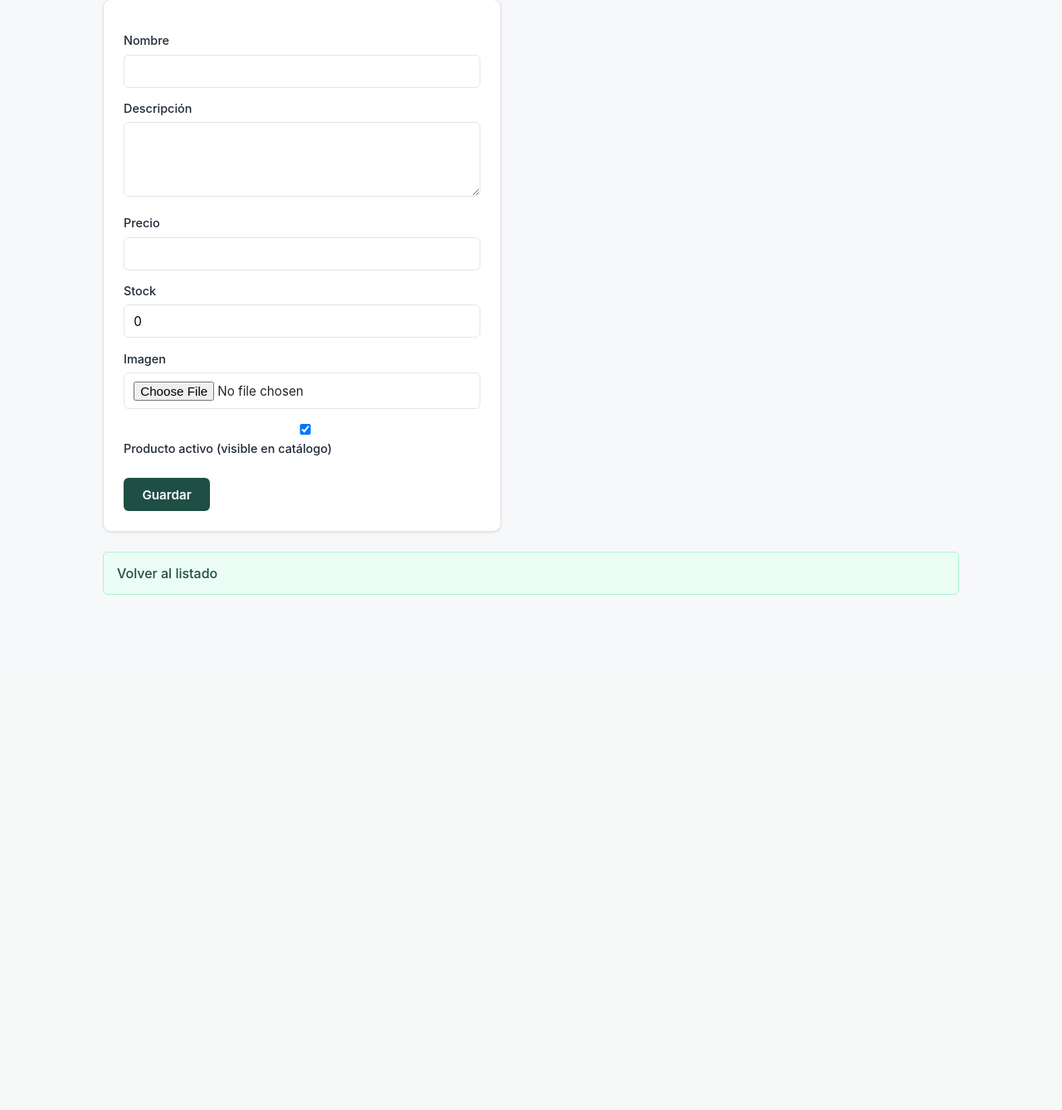
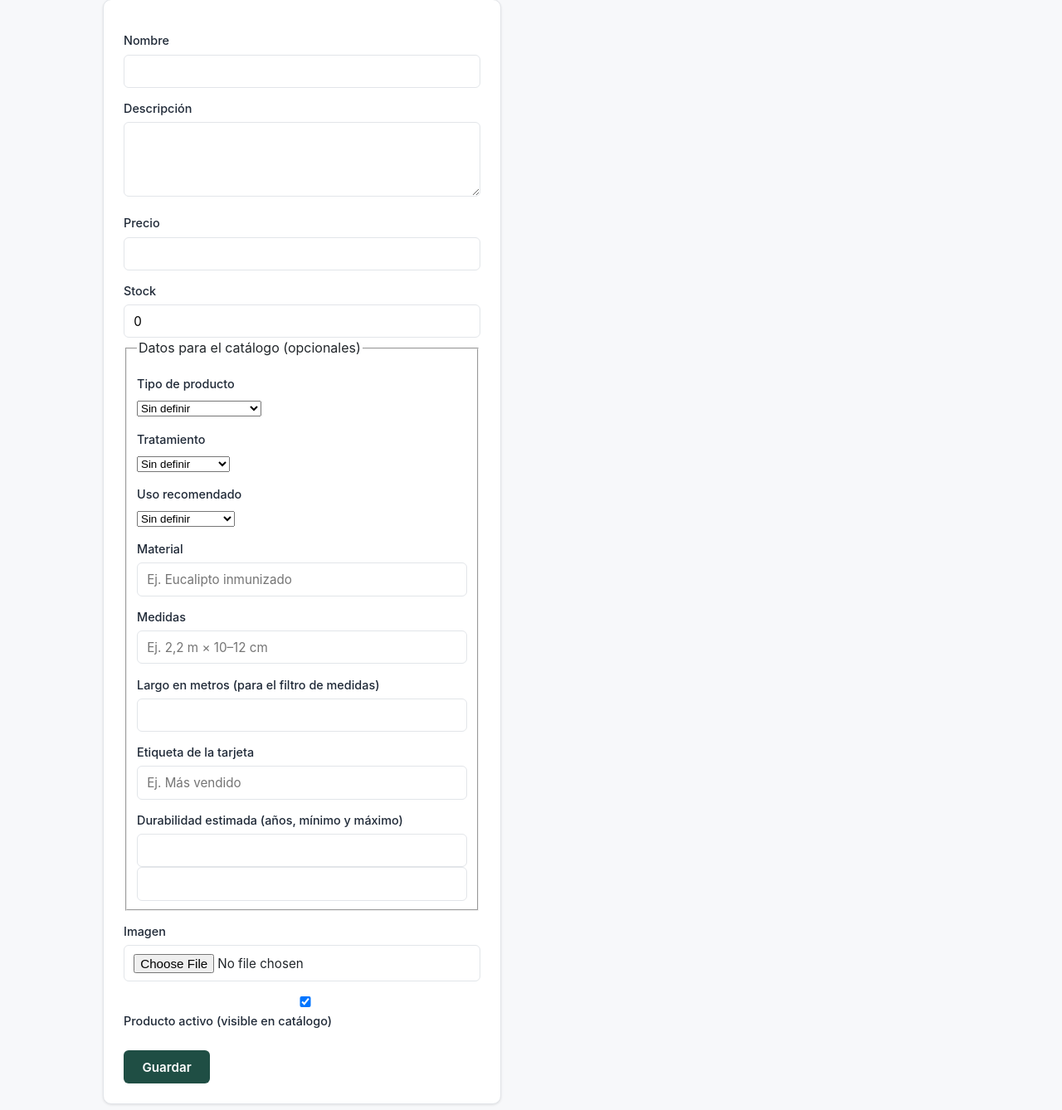
Before and after one commit to Zamielheladero/portal-seguro, a Laravel app: page /productos/create in a window 1280 px wide. Shown: the part 252-1590 px from the top of the page at 83% size. Before the commit the page ends 969 px from the top, so only its background shows below. Run offline with Laravel 12, Linux system fonts and the light colour scheme; the visitor is signed in with stand-in values (Sample User, id 1); style sheets or scripts are compiled from the project's sources.

Commit message:
feat(productos): datos del catálogo AgroPoste y filtros del catálogo público (CMS-09, CMS-11)
- Migración con campos opcionales: categoría, tratamiento, uso, material,
  medidas, largo, etiqueta y durabilidad.
- El panel de productos los valida contra listas blancas (Producto::FILTROS).
- El catálogo público acepta búsqueda, filtros y orden; cualquier valor fuera
  de la lista blanca se ignora.
- ProductoSeeder con el catálogo inicial (idempotente).

```diff
--- a/app/Http/Controllers/ProductoController.php
+++ b/app/Http/Controllers/ProductoController.php
@@ -3,8 +3,10 @@
 namespace App\Http\Controllers;
 
 use App\Models\Producto;
+use Illuminate\Database\Eloquent\Builder;
 use Illuminate\Http\Request;
 use Illuminate\Support\Facades\Storage;
+use Illuminate\Validation\Rule;
 
 class ProductoController extends Controller
 {
@@ -39,14 +41,7 @@ class ProductoController extends Controller
     {
         $this->authorize('create', Producto::class);
 
-        $data = $request->validate([
-            'nombre' => ['required', 'string', 'max:150'],
-            'descripcion' => ['nullable', 'string', 'max:2000'],
-            'precio' => ['required', 'numeric', 'min:0'],
-            'stock' => ['required', 'integer', 'min:0'],
-            'imagen' => ['nullable', 'image', 'max:2048'], // máx. 2MB
-            'activo' => ['sometimes', 'boolean'],
-        ]);
+        $data = $request->validate($this->reglas());
 
         if ($request->hasFile('imagen')) {
             $data['imagen'] = $request->file('imagen')->store('productos', 'public');
@@ -80,14 +75,7 @@ class ProductoController extends Controller
     {
         $this->authorize('update', $producto);
 
-        $data = $request->validate([
-            'nombre' => ['required', 'string', 'max:150'],
-            'descripcion' => ['nullable', 'string', 'max:2000'],
-            'precio' => ['required', 'numeric', 'min:0'],
-            'stock' => ['required', 'integer', 'min:0'],
-            'imagen' => ['nullable', 'image', 'max:2048'],
-            'activo' => ['sometimes', 'boolean'],
-        ]);
+        $data = $request->validate($this->reglas());
 
         if ($request->hasFile('imagen')) {
             if ($producto->imagen) {
@@ -127,12 +115,53 @@ class ProductoController extends Controller
     /**
      * CMS-11 - Catálogo público: cualquier visitante puede verlo, sin login.
      * Solo muestra productos activos y con stock disponible.
+     * Diseño AgroPoste: búsqueda, filtros y orden. Solo se aceptan valores
+     * de las listas blancas Producto::FILTROS y Producto::ORDENES.
      */
-    public function catalogo()
+    public function catalogo(Request $request)
     {
-        $productos = Producto::disponibles()->latest()->paginate(12);
+        $seleccion = $this->filtrosSeleccionados($request);
+        $busqueda = mb_substr(trim((string) $request->query('q', '')), 0, 60);
+        $orden = array_key_exists((string) $request->query('orden'), Producto::ORDENES)
+            ? (string) $request->query('orden')
+            : 'recientes';
 
-        return view('catalogo.index', compact('productos'));
+        $productos = Producto::disponibles()
+            ->when($busqueda !== '', function (Builder $consulta) use ($busqueda) {
+                $termino = '%'.$busqueda.'%';
+                $consulta->where(fn (Builder $q) => $q
+                    ->where('nombre', 'like', $termino)
+                    ->orWhere('material', 'like', $termino)
+                    ->orWhere('descripcion', 'like', $termino));
+            })
+            ->when($seleccion['categoria'], fn (Builder $q, array $v) => $q->whereIn('categoria', $v))
+            ->when($seleccion['tratamiento'], fn (Builder $q, array $v) => $q->whereIn('tratamiento', $v))
+            ->when($seleccion['uso'], fn (Builder $q, array $v) => $q->whereIn('uso', $v))
+            ->when($seleccion['largo'], function (Builder $q, array $v) {
+                $q->where(function (Builder $dentro) use ($v) {
+                    if (in_array('corto', $v, true)) {
+                        $dentro->orWhereBetween('largo_m', [2, 2.5]);
+                    }
+                    if (in_array('largo', $v, true)) {
+                        $dentro->orWhere('largo_m', '>=', 3);
+                    }
+                });
+            })
+            ->when($orden === 'menor-precio', fn (Builder $q) => $q->orderBy('precio'))
+            ->when($orden === 'mayor-duracion', fn (Builder $q) => $q->orderByDesc('durabilidad_max'))
+            ->latest()
+            ->latest('id')
+            ->paginate(12)
+            ->withQueryString();
+
+        return view('catalogo.index', [
+            'productos' => $productos,
+            'conteos' => $this->conteosFiltros(),
+            'seleccion' => $seleccion,
+            'filtrosActivos' => collect($seleccion)->flatten()->count(),
+            'busqueda' => $busqueda,
+            'orden' => $orden,
+        ]);
     }
 
     /**
@@ -147,6 +176,78 @@ class ProductoController extends Controller
             404
         );
 
-        return view('catalogo.show', compact('producto'));
+        $relacionados = Producto::disponibles()
+            ->whereKeyNot($producto->id)
+            ->orderByRaw('categoria = ? desc', [$producto->categoria])
+            ->latest()
+            ->take(2)
+            ->get();
+
+        return view('catalogo.show', compact('producto', 'relacionados'));
+    }
+
+    /**
+     * Reglas compartidas por crear y editar (panel).
+     *
+     * @return array<string, mixed>
+     */
+    private function reglas(): array
+    {
+        return [
+            'nombre' => ['required', 'string', 'max:150'],
+            'descripcion' => ['nullable', 'string', 'max:2000'],
+            'precio' => ['required', 'numeric', 'min:0'],
+            'stock' => ['required', 'integer', 'min:0'],
+            'imagen' => ['nullable', 'image', 'max:2048'], // máx. 2MB
+            'activo' => ['sometimes', 'boolean'],
+            // Diseño AgroPoste: datos del catálogo (todos opcionales)
+            'categoria' => ['nullable', Rule::in(array_keys(Producto::FILTROS['categoria'][1]))],
+            'tratamiento' => ['nullable', Rule::in(array_keys(Producto::FILTROS['tratamiento'][1]))],
+            'uso' => ['nullable', Rule::in(array_keys(Producto::FILTROS['uso'][1]))],
+            'material' => ['nullable', 'string', 'max:100'],
+            'medida' => ['nullable', 'string', 'max:100'],
+            'largo_m' => ['nullable', 'numeric', 'min:0', 'max:99'],
+            'etiqueta' => ['nullable', 'string', 'max:40'],
+            'durabilidad_min' => ['nullable', 'integer', 'min:0', 'max:99'],
+            'durabilidad_max' => ['nullable', 'integer', 'min:0', 'max:99', 'gte:durabilidad_min'],
+        ];
+    }
+
+    /**
+     * @return array<string, list<string>>
+     */
+    private function filtrosSeleccionados(Request $request): array
+    {
+        $seleccion = [];
+
+        foreach (Producto::FILTROS as $campo => [, $opciones]) {
+            $valores = $request->query($campo, []);
+            $seleccion[$campo] = array_values(array_intersect(
+                is_array($valores) ? $valores : [$valores],
+                array_keys($opciones),
+            ));
+        }
+
+        return $seleccion;
+    }
+
+    /**
+     * Cuántos productos disponibles hay por cada opción de filtro.
+     *
+     * @return array<string, array<string, int>>
+     */
+    private function conteosFiltros(): array
+    {
+        $productos = Producto::disponibles()->get(['categoria', 'tratamiento', 'uso', 'largo_m']);
+
+        return [
+            'categoria' => $productos->countBy('categoria')->all(),
+            'tratamiento' => $productos->countBy('tratamiento')->all(),
+            'uso' => $productos->countBy('uso')->all(),
+            'largo' => [
+                'corto' => $productos->filter(fn (Producto $p) => $p->largo_m !== null && $p->largo_m >= 2 && $p->largo_m <= 2.5)->count(),
+                'largo' => $productos->filter(fn (Producto $p) => $p->largo_m !== null && $p->largo_m >= 3)->count(),
+            ],
+        ];
     }
 }
--- a/app/Models/Producto.php
+++ b/app/Models/Producto.php
@@ -6,9 +6,54 @@ use Illuminate\Database\Eloquent\Model;
 
 class Producto extends Model
 {
+    /**
+     * Filtros del catálogo (diseño AgroPoste): campo => [título, [valor => etiqueta]].
+     * También sirven de lista blanca para validar el panel y la URL del catálogo.
+     */
+    public const FILTROS = [
+        'categoria' => ['Tipo de producto', [
+            'estacones' => 'Estacones y postes',
+            'varetas' => 'Varetas',
+            'tablas' => 'Tablas',
+            'alambre' => 'Alambre y accesorios',
+        ]],
+        'tratamiento' => ['Tratamiento', [
+            'inmunizado' => 'Inmunizado',
+            'natural' => 'Madera natural',
+            'galvanizado' => 'Galvanizado',
+        ]],
+        'uso' => ['Uso recomendado', [
+            'cerca' => 'Cerca ganadera',
+            'corral' => 'Corral',
+            'construccion' => 'Construcción',
+        ]],
+        'largo' => ['Medidas', [
+            'corto' => '2 a 2,5 metros',
+            'largo' => '3 metros o más',
+        ]],
+    ];
+
+    /**
+     * Órdenes permitidos en el catálogo: valor => etiqueta.
+     */
+    public const ORDENES = [
+        'recientes' => 'Más recientes',
+        'menor-precio' => 'Menor precio',
+        'mayor-duracion' => 'Mayor duración',
+    ];
+
     protected $fillable = [
         'nombre',
         'descripcion',
+        'categoria',
+        'tratamiento',
+        'uso',
+        'material',
+        'medida',
+        'largo_m',
+        'etiqueta',
+        'durabilidad_min',
+        'durabilidad_max',
         'precio',
         'stock',
         'imagen',
@@ -19,6 +64,9 @@ class Producto extends Model
         'precio' => 'decimal:2',
         'stock' => 'integer',
         'activo' => 'boolean',
+        'largo_m' => 'decimal:2',
+        'durabilidad_min' => 'integer',
+        'durabilidad_max' => 'integer',
     ];
 
     /**
@@ -37,4 +85,103 @@ class Producto extends Model
     {
         return $query->where('activo', true)->where('stock', '>', 0);
     }
+
+    /**
+     * Precio en pesos enteros (la columna guarda dos decimales).
+     */
+    public function precioEntero(): int
+    {
+        return (int) round((float) $this->precio);
+    }
+
+    /**
+     * Etiqueta legible de un campo con lista fija (categoria, tratamiento, uso).
+     */
+    public function etiquetaDe(string $campo): ?string
+    {
+        $valor = $this->getAttribute($campo);
+
+        return self::FILTROS[$campo][1][$valor] ?? null;
+    }
+
+    /**
+     * Color de la ilustración cuando el producto no tiene foto.
+     */
+    public function tono(): string
+    {
+        $material = mb_strtolower((string) $this->material.' '.$this->nombre);
+
+        return match (true) {
+            $this->categoria === 'alambre' => str_contains($material, 'grapa') ? 'grapa' : 'alambre',
+            $this->categoria === 'tablas' => 'tabla',
+            str_contains($material, 'guayac') => 'guayacan',
+            str_contains($material, 'pino') => 'pino',
+            default => 'eucalyptus',
+        };
+    }
+
+    public function esMetal(): bool
+    {
+        return in_array($this->tono(), ['alambre', 'grapa'], true);
+    }
+
+    /**
+     * Línea corta para las tarjetas: "Eucalipto inmunizado · 2,2 m × 10–12 cm".
+     */
+    public function resumen(): string
+    {
+        return collect([$this->material, $this->medida])->filter()->implode(' · ');
+    }
+
+    public function durabilidadTexto(): ?string
+    {
+        if (! $this->durabilidad_max) {
+            return null;
+        }
+
+        return $this->durabilidad_min && $this->durabilidad_min !== $this->durabilidad_max
+            ? "{$this->durabilidad_min}–{$this->durabilidad_max} años"
+            : "{$this->durabilidad_max} años";
+    }
+
+    /**
+     * Ancho de la barra de durabilidad en pasos de 10 % (clase CSS, sin style en línea por la CSP).
+     */
+    public function durabilidadPorcentaje(): int
+    {
+        return (int) min(100, round(($this->durabilidad_max ?? 0) / 20 * 10) * 10);
+    }
+
+    /**
+     * Precio por unidad según la cantidad (tabla de volumen del diseño).
+     *
+     * @return list<array{rango: string, precio: int, ahorro: int}>
+     */
+    public function preciosPorVolumen(): array
+    {
+        $precio = $this->precioEntero();
+
+        return [
+            ['rango' => '50–99', 'precio' => $precio, 'ahorro' => 0],
+            ['rango' => '100–499', 'precio' => (int) (round($precio * 0.92 / 100) * 100), 'ahorro' => 8],
+            ['rango' => '500+', 'precio' => (int) (round($precio * 0.85 / 100) * 100), 'ahorro' => 15],
+        ];
+    }
+
+    /**
+     * Ficha técnica armada con los datos que tenga el producto.
+     *
+     * @return array<string, string>
+     */
+    public function fichaTecnica(): array
+    {
+        return array_filter([
+            'Material' => $this->material,
+            'Medidas' => $this->medida,
+            'Tratamiento' => $this->etiquetaDe('tratamiento'),
+            'Uso recomendado' => $this->etiquetaDe('uso'),
+            'Tipo de producto' => $this->etiquetaDe('categoria'),
+            'Disponibles' => $this->stock.' unidades',
+        ]);
+    }
 }
--- a/database/seeders/DatabaseSeeder.php
+++ b/database/seeders/DatabaseSeeder.php
@@ -15,6 +15,9 @@ class DatabaseSeeder extends Seeder
      */
     public function run(): void
     {
+        // Diseño AgroPoste: catálogo inicial (idempotente).
+        $this->call(ProductoSeeder::class);
+
         // SCRUM-24: el registro público ahora crea usuarios 'cliente', así que
         // el primer administrador se crea aquí. Las credenciales salen del .env
         // (ADMIN_EMAIL / ADMIN_PASSWORD) para no dejar contraseñas en el código.
--- /dev/null
+++ b/resources/views/productos/_campos-catalogo.blade.php
@@ -0,0 +1,39 @@
+{{-- Diseño AgroPoste: datos opcionales para el catálogo, los filtros y la ficha técnica. --}}
+<fieldset class="campos-catalogo">
+    <legend>Datos para el catálogo (opcionales)</legend>
+
+    @foreach (['categoria', 'tratamiento', 'uso'] as $campo)
+        <label for="{{ $campo }}">{{ App\Models\Producto::FILTROS[$campo][0] }}</label>
+        <select id="{{ $campo }}" name="{{ $campo }}">
+            <option value="">Sin definir</option>
+            @foreach (App\Models\Producto::FILTROS[$campo][1] as $valor => $texto)
+                <option value="{{ $valor }}" @selected(old($campo, $producto?->{$campo}) === $valor)>{{ $texto }}</option>
+            @endforeach
+        </select>
+        @error($campo) <p>{{ $message }}</p> @enderror
+    @endforeach
+
+    <label for="material">Material</label>
+    <input type="text" id="material" name="material" maxlength="100" placeholder="Ej. Eucalipto inmunizado" value="{{ old('material', $producto?->material) }}">
+    @error('material') <p>{{ $message }}</p> @enderror
+
+    <label for="medida">Medidas</label>
+    <input type="text" id="medida" name="medida" maxlength="100" placeholder="Ej. 2,2 m × 10–12 cm" value="{{ old('medida', $producto?->medida) }}">
+    @error('medida') <p>{{ $message }}</p> @enderror
+
+    <label for="largo_m">Largo en metros (para el filtro de medidas)</label>
+    <input type="number" id="largo_m" name="largo_m" step="0.01" min="0" max="99" value="{{ old('largo_m', $producto?->largo_m) }}">
+    @error('largo_m') <p>{{ $message }}</p> @enderror
+
+    <label for="etiqueta">Etiqueta de la tarjeta</label>
+    <input type="text" id="etiqueta" name="etiqueta" maxlength="40" placeholder="Ej. Más vendido" value="{{ old('etiqueta', $producto?->etiqueta) }}">
+    @error('etiqueta') <p>{{ $message }}</p> @enderror
+
+    <label for="durabilidad_min">Durabilidad estimada (años, mínimo y máximo)</label>
+    <div class="campos-dobles">
+        <input type="number" id="durabilidad_min" name="durabilidad_min" min="0" max="99" aria-label="Durabilidad mínima" value="{{ old('durabilidad_min', $producto?->durabilidad_min) }}">
+        <input type="number" id="durabilidad_max" name="durabilidad_max" min="0" max="99" aria-label="Durabilidad máxima" value="{{ old('durabilidad_max', $producto?->durabilidad_max) }}">
+    </div>
+    @error('durabilidad_min') <p>{{ $message }}</p> @enderror
+    @error('durabilidad_max') <p>{{ $message }}</p> @enderror
+</fieldset>
--- a/resources/views/productos/create.blade.php
+++ b/resources/views/productos/create.blade.php
@@ -24,6 +24,8 @@
         <input type="number" name="stock" min="0" value="{{ old('stock', 0) }}" required>
         @error('stock') <p>{{ $message }}</p> @enderror
 
+        @include('productos._campos-catalogo', ['producto' => null])
+
         <label>Imagen</label>
         <input type="file" name="imagen" accept="image/*">
         @error('imagen') <p>{{ $message }}</p> @enderror
--- a/resources/views/productos/edit.blade.php
+++ b/resources/views/productos/edit.blade.php
@@ -25,6 +25,8 @@
         <input type="number" name="stock" min="0" value="{{ old('stock', $producto->stock) }}" required>
         @error('stock') <p>{{ $message }}</p> @enderror
 
+        @include('productos._campos-catalogo', ['producto' => $producto])
+
         @if ($producto->imagen_url)
             <p>Imagen actual:</p>
             <img src="{{ $producto->imagen_url }}" alt="{{ $producto->nombre }}" width="120">
```
Also changed, not shown: database/seeders/ProductoSeeder.php (added, +71 -0 lines), database/migrations/2026_11_19_100000_add_campos_agroposte_to_productos_table.php (added).
